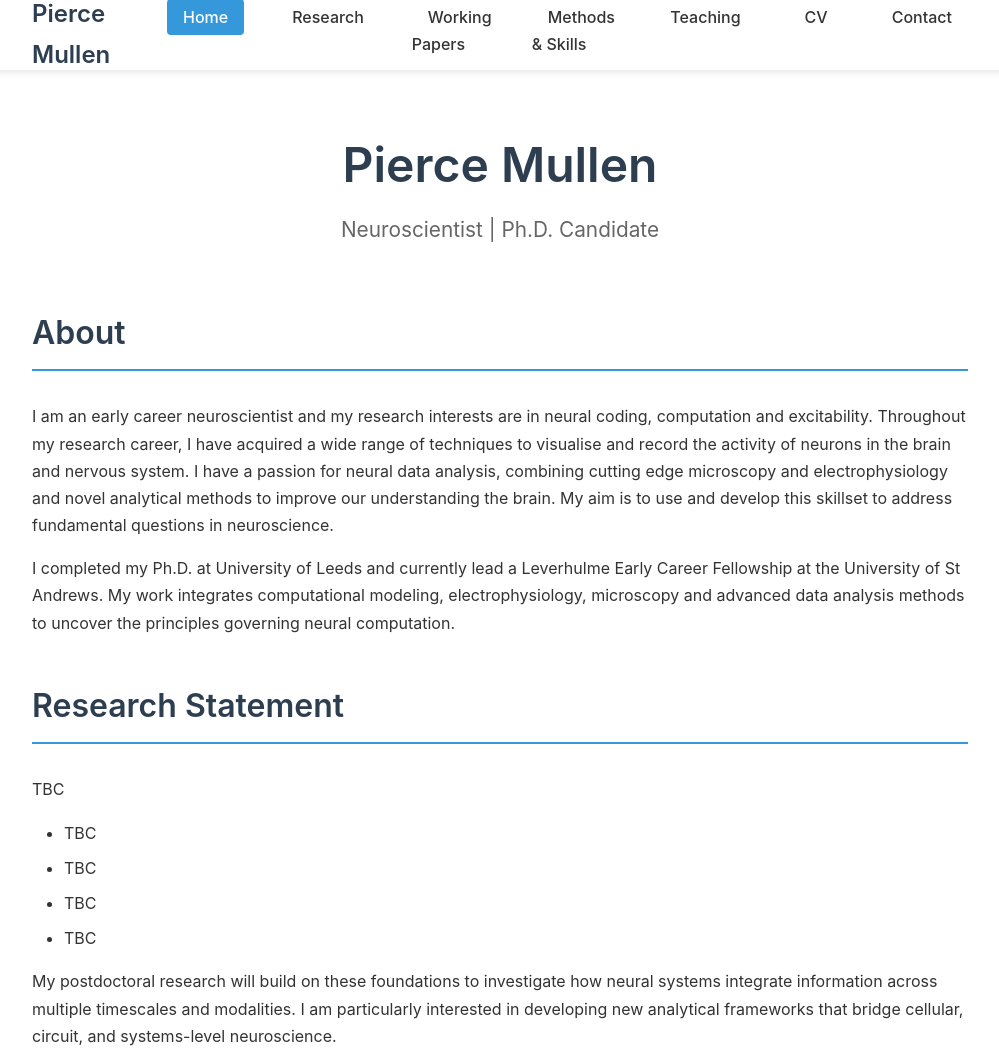
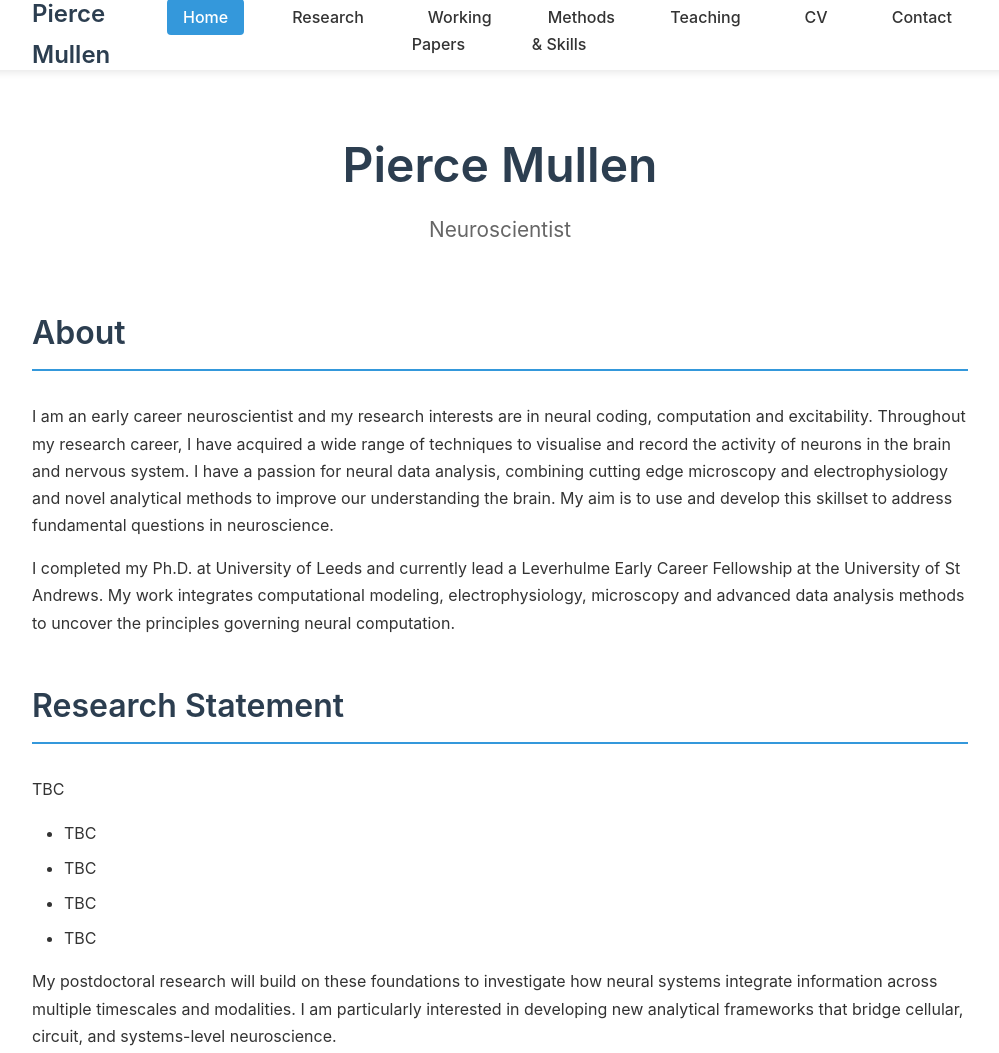
Before and after one commit to pnm4sfix/pnm4sfix.github.io, a plain HTML site: page index.html in a window 1280 px wide. Shown: the top 1053 px of the page, without its empty margins (140-1139 px from the left). Drawn offline with Linux system fonts and the light colour scheme.

Commit message:
Remove Ph.D. Candidate from subtitle

```diff
--- a/index.html
+++ b/index.html
@@ -34,7 +34,7 @@
         <div class="container">
             <div class="home-header">
                 <h1>Pierce Mullen</h1>
-                <p class="subtitle">Neuroscientist | Ph.D. Candidate</p>
+                <p class="subtitle">Neuroscientist</p>
             </div>
 
             <div class="bio-section">
```
